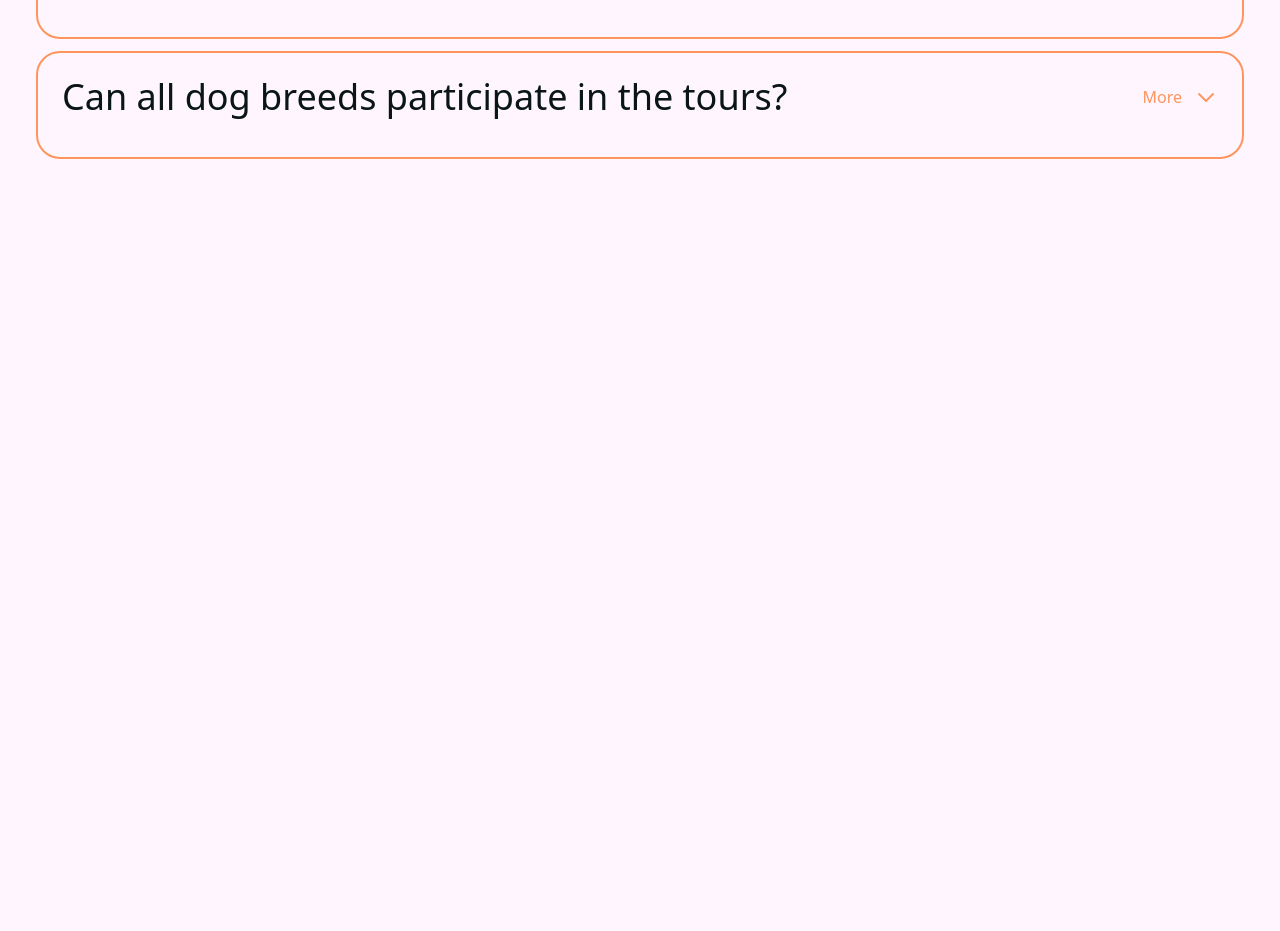
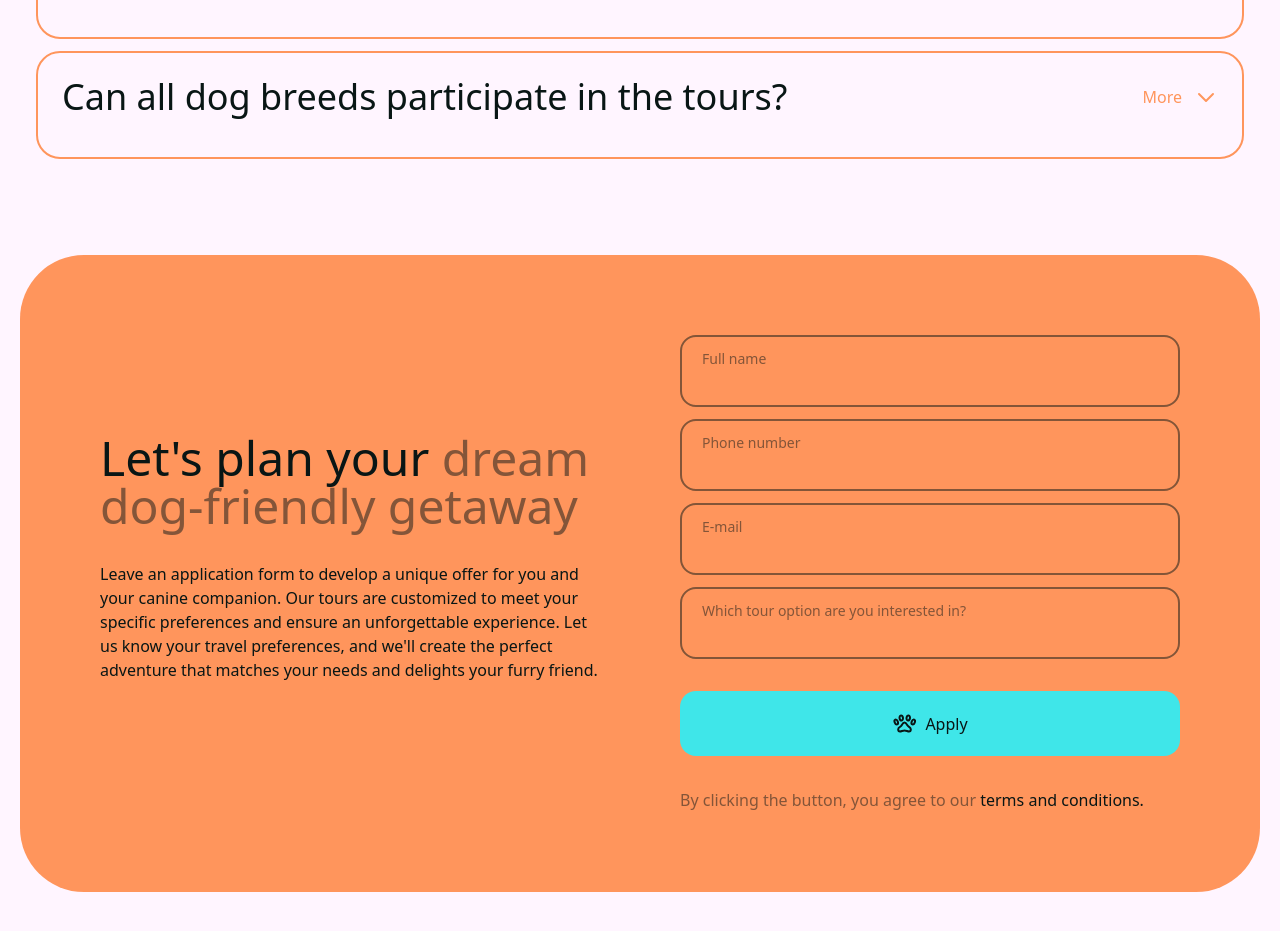
Before and after one commit to Chamara-Wijepala/dogventures, a website: page index.html in a window 1280 px wide. Shown: the part 3117-4048 px from the top of the page. Before the commit the page ends 3372 px from the top, so only its background shows below. Drawn offline with Linux system fonts and the light colour scheme; files whose address does not match are found by name.

Commit message:
Add contact section

```diff
--- a/index.html
+++ b/index.html
@@ -219,6 +219,46 @@
         </div>
       </div>
     </section>
+
+    <section id="contact" class="mb-14 md:mb-24">
+      <div class="bg-accent-alt-400 max-w-[77.5rem] px-4 py-12 md:p-20 mx-auto md:rounded-[4rem] md:grid md:grid-cols-2 md:gap-x-20">
+        <div class="self-center">
+          <h2 class="text-4xl md:text-5xl">Let's plan your <span class="text-primary-500">dream dog-friendly getaway</span></h2>
+          <p class="my-8">
+            Leave an application form to develop a unique offer for you and your canine companion. Our tours are customized to meet your specific preferences and ensure an unforgettable experience. Let us know your travel preferences, and we'll create the perfect adventure that matches your needs and delights your furry friend.
+          </p>
+        </div>
+
+        <div>
+          <form id="contact-form" action="/">
+            <div class="flex flex-col gap-3">
+              <div class="border-2 border-primary-500 py-3 px-5 rounded-2xl flex flex-col">
+                <label for="" class="text-sm text-primary-500">Full name</label>
+                <input type="text" class="outline-none bg-accent-alt-400">
+              </div>
+              <div class="border-2 border-primary-500 py-3 px-5 rounded-2xl flex flex-col">
+                <label for="" class="text-sm text-primary-500">Phone number</label>
+                <input type="tel" class="outline-none bg-accent-alt-400">
+              </div>
+              <div class="border-2 border-primary-500 py-3 px-5 rounded-2xl flex flex-col">
+                <label for="" class="text-sm text-primary-500">E-mail</label>
+                <input type="email" class="outline-none bg-accent-alt-400">
+              </div>
+              <div class="border-2 border-primary-500 py-3 px-5 rounded-2xl flex flex-col">
+                <label for="" class="text-sm text-primary-500">Which tour option are you interested in?</label>
+                <input type="text" class="outline-none bg-accent-alt-400">
+              </div>
+            </div>
+
+            <button type="submit" class="bg-accent-400 flex items-center justify-center gap-2 min-w-full py-5 rounded-2xl my-8">
+              <img src="./assets/icons/paw.svg"> Apply
+            </button>
+          </form>
+
+          <p><span class="text-primary-500">By clicking the button, you agree to our</span> terms and conditions.</p>
+        </div>
+      </div>
+    </section>
   </main>
 </body>
 
--- a/script.js
+++ b/script.js
@@ -3,6 +3,7 @@ const closeNavBtn = document.getElementById('close-nav-btn');
 const mobileNav = document.getElementById('mobile-nav');
 const imageSlider = document.getElementById('image-slider');
 const accordionPanels = document.querySelectorAll('.accordion-panel');
+const contactForm = document.getElementById('contact-form');
 
 let isDragging = false;
 let startX, startScrollLeft;
@@ -59,3 +60,5 @@ accordionPanels.forEach((panel) => {
 		toggleAccordionPanel(panelButton, panelBody)
 	);
 });
+
+contactForm.addEventListener('submit', (e) => e.preventDefault());
```
Also changed, not shown: output.css.
